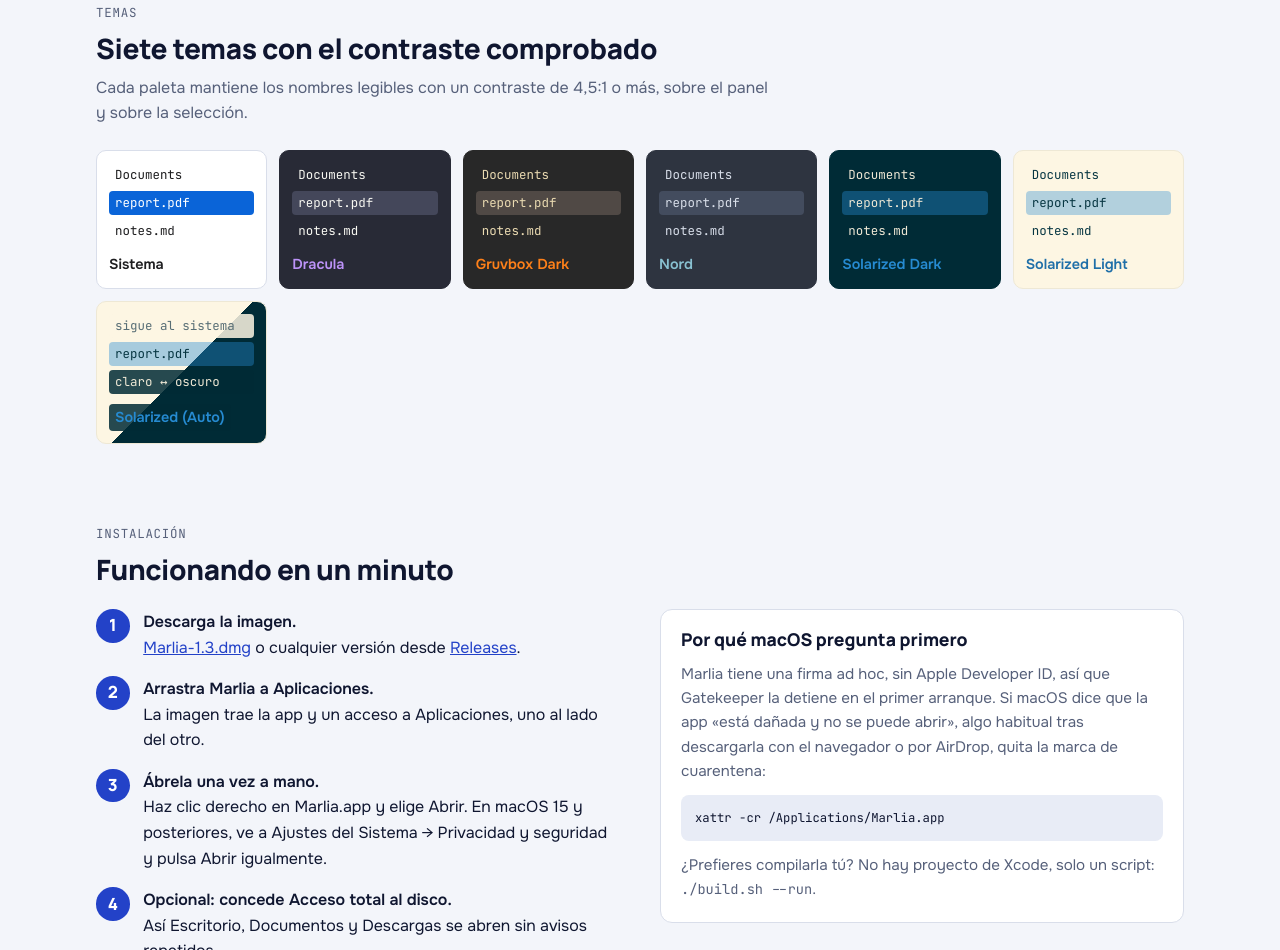
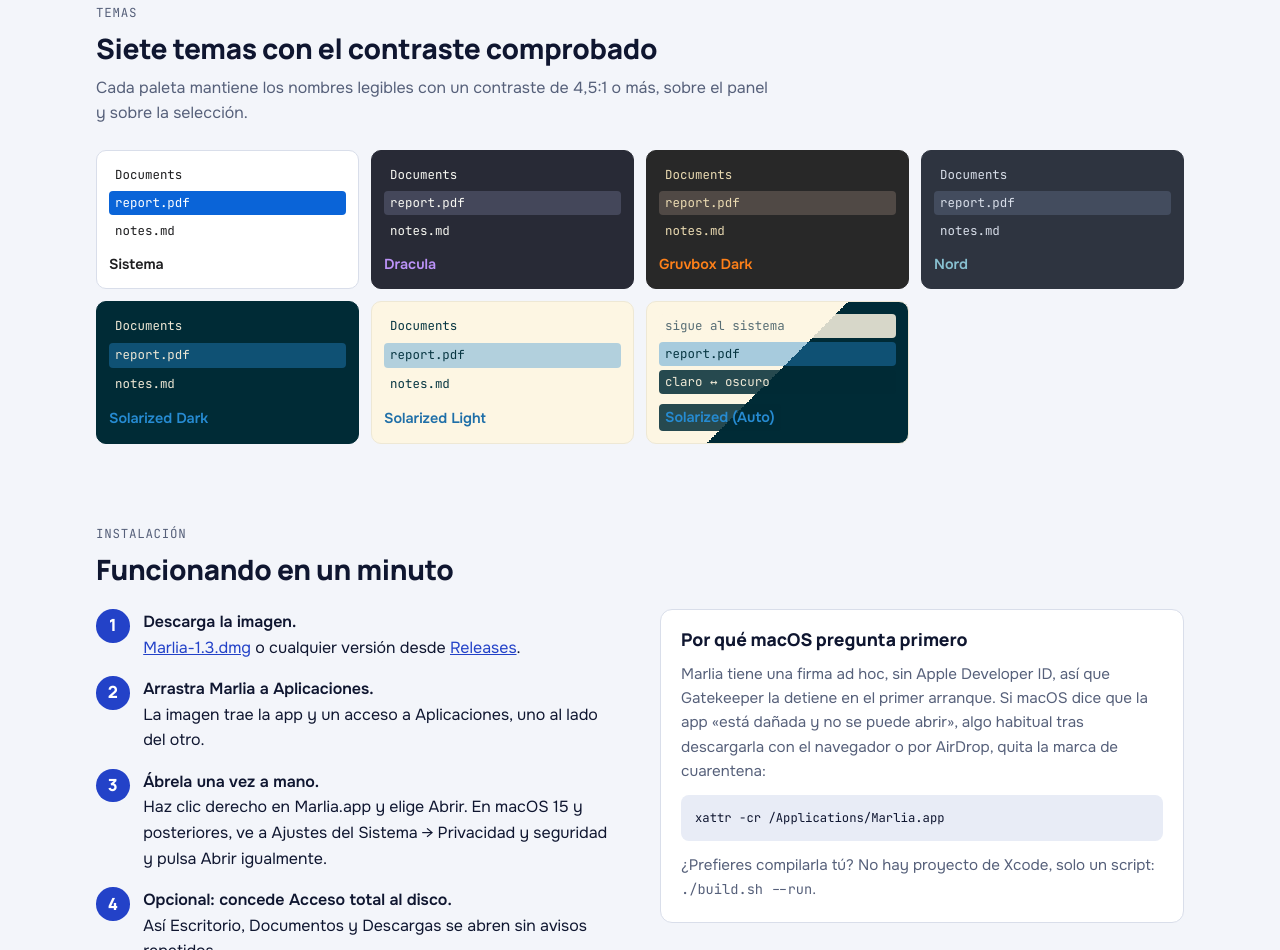
Before and after one commit to lex1142/marlia, a plain HTML site: page docs/es/index.html in a window 1280 px wide. Shown: the part 5013-5963 px from the top of the page. Drawn offline with Linux system fonts and the light colour scheme; no server answers.

Commit message:
landing: theme previews on a 4-column grid
Seven equal cards, 4 + 3 (2 per row on a phone), instead of auto-fill at 150px,
which wrapped as 6 + 1 and cut off the Auto card's text.

Co-Authored-By: Claude Opus 5.5 <noreply@anthropic.com>

```diff
--- a/docs/es/index.html
+++ b/docs/es/index.html
@@ -434,7 +434,9 @@ code { font-family: var(--f-mono); font-size: 0.9em; white-space: nowrap; }
 .gallery figcaption span { color: var(--muted); font-size: 0.92rem; line-height: 1.5; }
 
 /* ---------- themes ---------- */
-.themes { display: grid; grid-template-columns: repeat(auto-fill, minmax(150px, 1fr)); gap: 12px; }
+/* Seven equal cards, 4 + 3 (2 per row on a phone). Fixed columns rather than auto-fill, which
+   made them narrow enough to cut off the Auto card's text. */
+.themes { display: grid; grid-template-columns: repeat(4, minmax(0, 1fr)); gap: 12px; }
 .theme {
   border-radius: 10px;
   padding: 12px;
@@ -504,6 +506,7 @@ pre {
   .fact:nth-child(3) { padding-left: 0; border-left: 0; }
   .fact:nth-child(n+3) { border-top: 1px solid var(--line); }
   .features { grid-template-columns: 1fr; }
+  .themes { grid-template-columns: repeat(2, minmax(0, 1fr)); }
   .install { grid-template-columns: 1fr; }
   .top nav { display: none; }
 }
```
Also changed, not shown: docs/index.html (+4 -1 lines), docs/ja/index.html (+4 -1 lines), docs/ru/index.html (+4 -1 lines), docs/zh/index.html (+4 -1 lines), site/template.html (+4 -1 lines).
